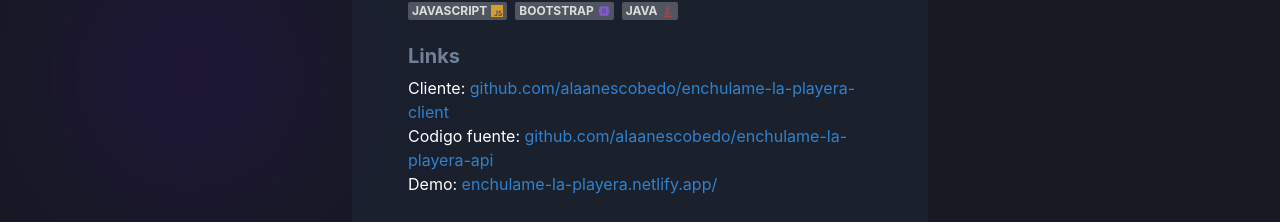
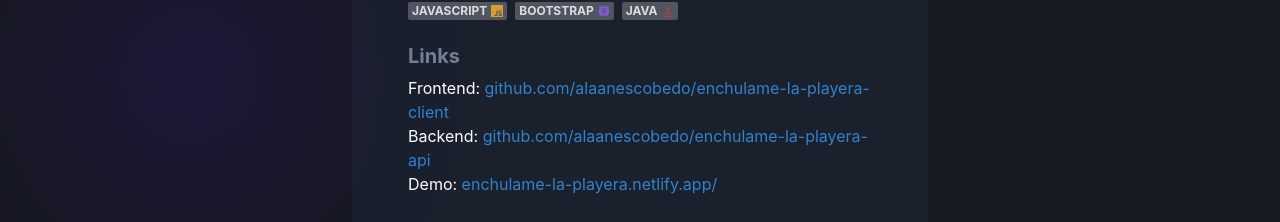
Before and after one commit to alaanescobedo/alaanescobedo.dev, a Next.js app: page /projects/enchulame-la-playera in a window 1280 px wide. Shown: the part 908-1130 px from the top of the page. Built offline with nearby package versions, Linux system fonts and the light colour scheme.

Commit message:
mics pds and labels

```diff
--- a/src/ui/pages/projects/project-detail.tsx
+++ b/src/ui/pages/projects/project-detail.tsx
@@ -123,7 +123,7 @@ const ProjectDetails = ({
                 Links
               </Heading>
               <Text>
-                Cliente:{" "}
+                Frontend:{" "}
                 <Link
                   as="a"
                   fontSize="md"
@@ -136,7 +136,7 @@ const ProjectDetails = ({
               </Text>
               {project.source_server && (
                 <Text>
-                  Codigo fuente:{" "}
+                  Backend:{" "}
                   <Link
                     as="a"
                     fontSize="md"
```
Also changed, not shown: 1 other file (tests, documents, lock files or other folders).
